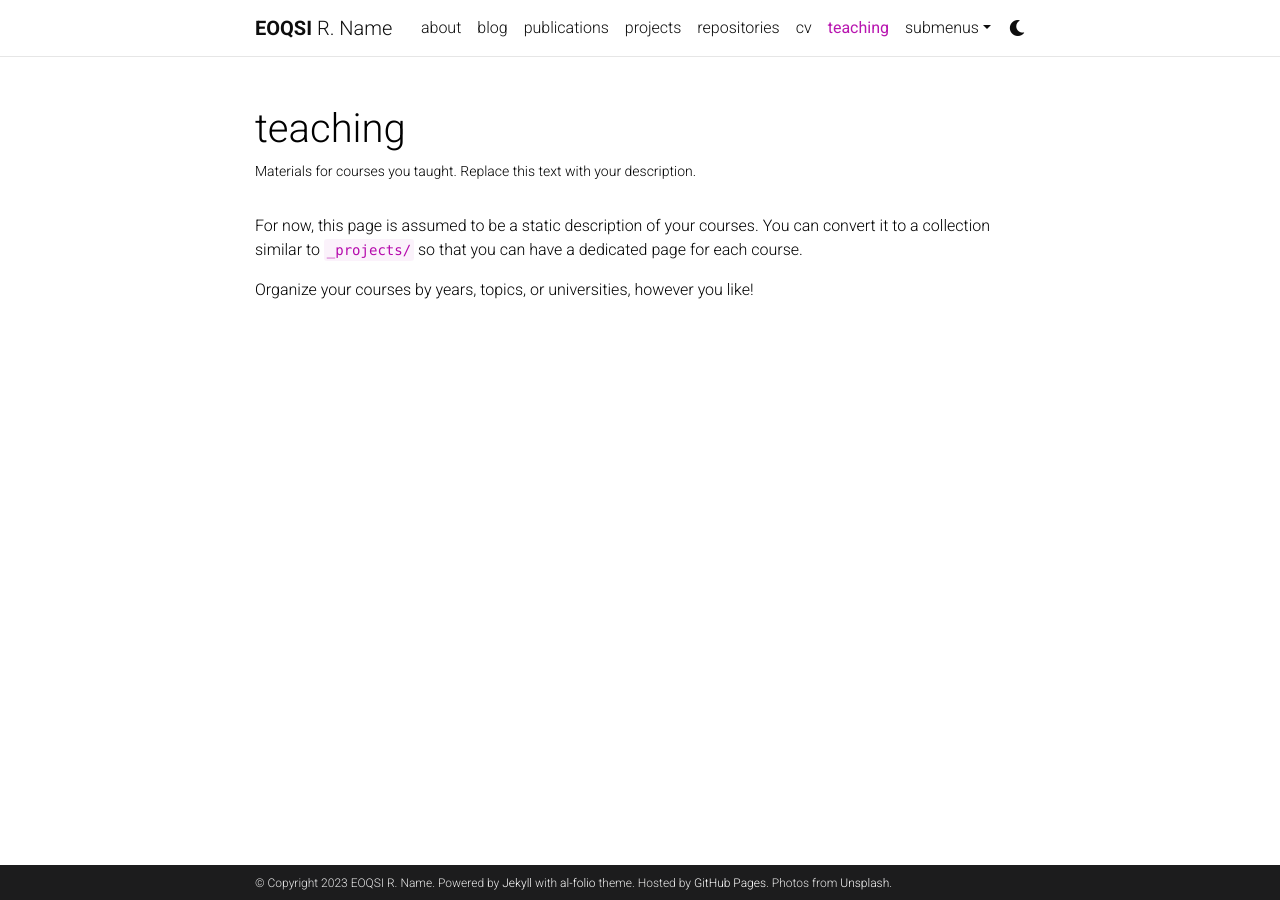
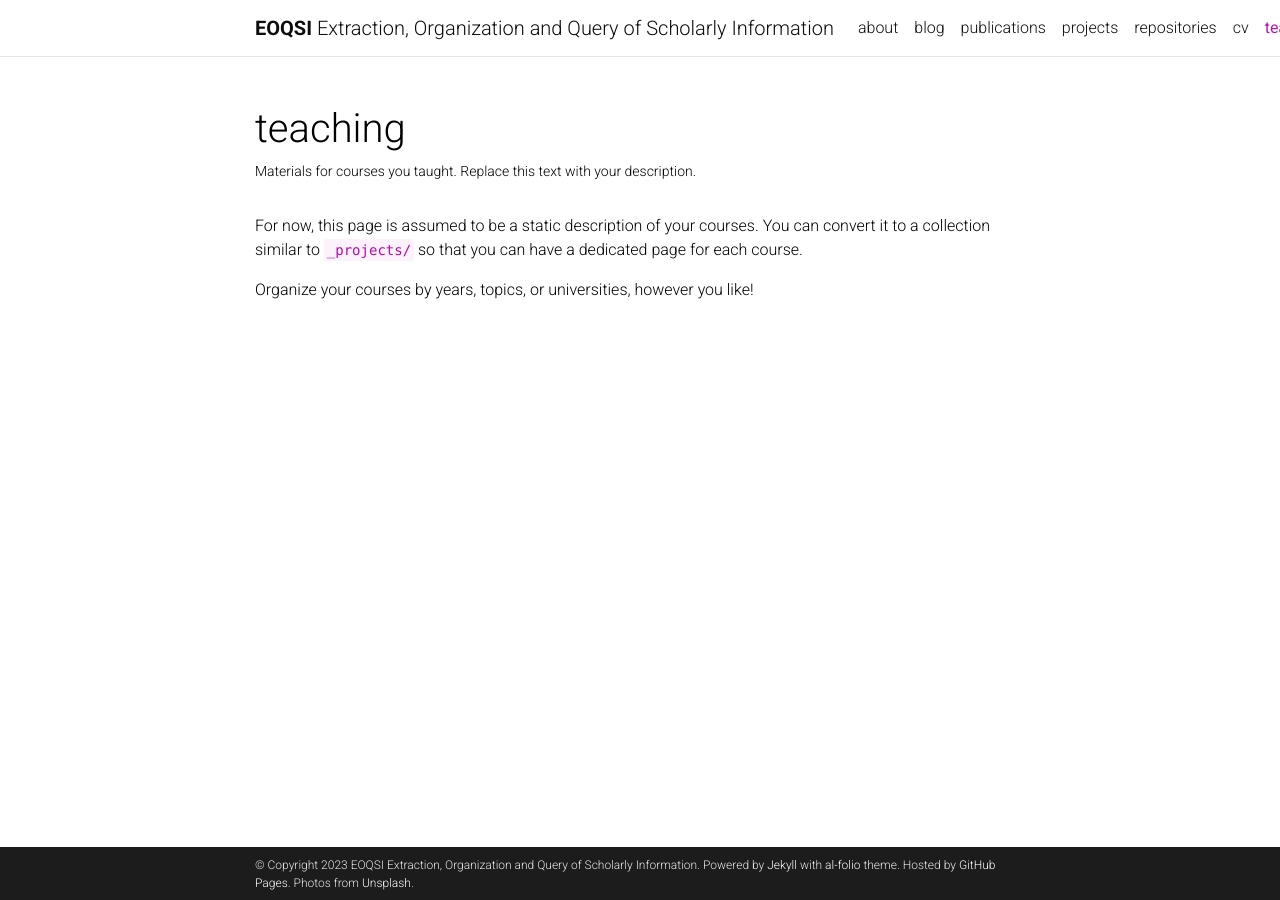
Before and after one commit to EOQSI-CRG/eoqsi-crg.github.io, a Jekyll site: the page built from _pages/teaching.md, in a window 1280 px wide. Built offline with Jekyll 4.4.1, drawn with Linux system fonts in a browser that asks for light colours; comment, search, counter and statistics services are not loaded; a style sheet for code colours, icons or effects is not loaded.

Commit message:
Update _config.yml

```diff
--- a/_config.yml
+++ b/_config.yml
@@ -4,8 +4,8 @@
 
 title: blank # the website title (if blank, full name will be used instead)
 first_name: EOQSI
-middle_name: R.
-last_name: Name
+middle_name:
+last_name: Extraction, Organization and Query of Scholarly Information
 email: you@example.com
 description: > # the ">" symbol means to ignore newlines until "footer_text:"
   A simple, whitespace theme for academics. Based on [*folio](https://github.com/bogoli/-folio) design.
```
